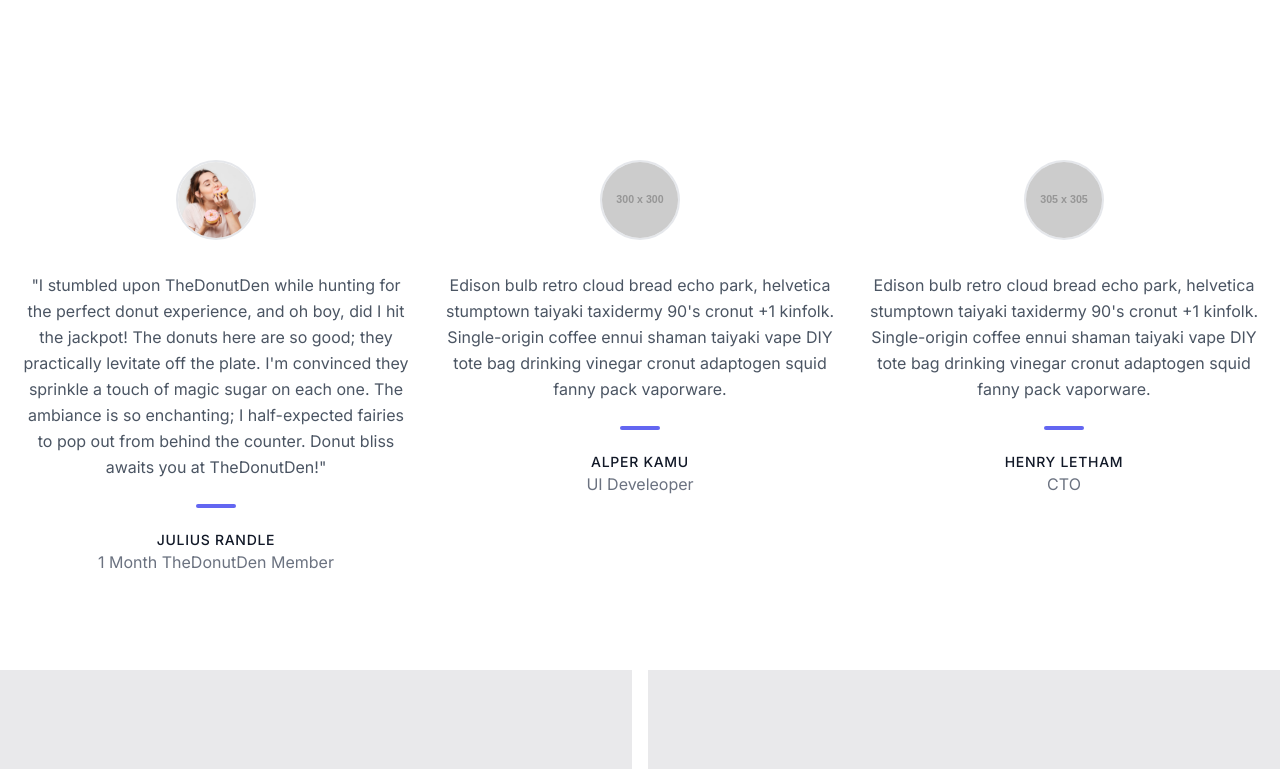
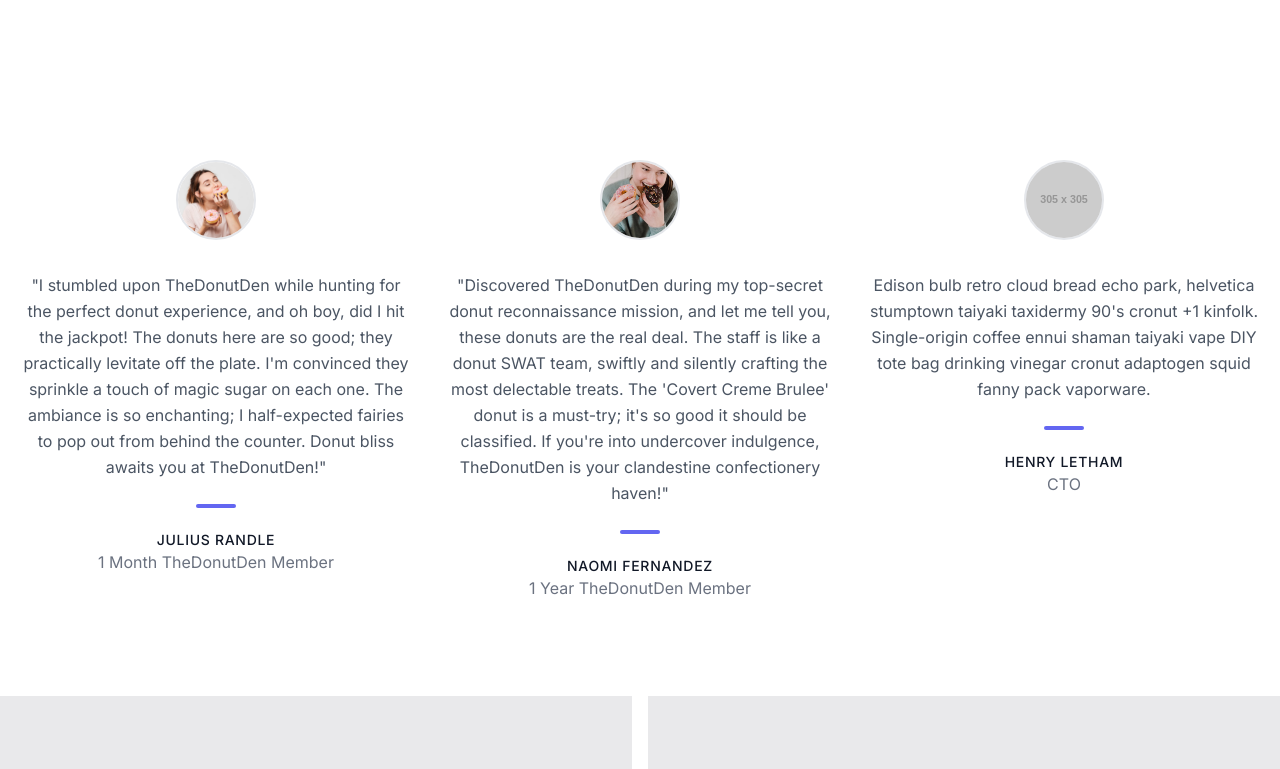
Before and after one commit to divanand13/is218-final---Div-and-Josue, a Next.js app in the folder donutshop/: page / in a window 1280 px wide. Shown: the part 582-1351 px from the top of the page. Built offline with nearby package versions, Linux system fonts and the light colour scheme.

Commit message:
created second testimonial #11

```diff
--- a/donutshop/src/app/components/testimonials.tsx
+++ b/donutshop/src/app/components/testimonials.tsx
@@ -16,11 +16,11 @@
             </div>
             <div className="lg:w-1/3 lg:mb-0 mb-6 p-4">
               <div className="h-full text-center">
-                <img alt="testimonial" className="w-20 h-20 mb-8 object-cover object-center rounded-full inline-block border-2 border-gray-200 bg-gray-100" src="https://dummyimage.com/300x300"/>
-                <p className="leading-relaxed">Edison bulb retro cloud bread echo park, helvetica stumptown taiyaki taxidermy 90's cronut +1 kinfolk. Single-origin coffee ennui shaman taiyaki vape DIY tote bag drinking vinegar cronut adaptogen squid fanny pack vaporware.</p>
+                <img alt="testimonial" className="w-20 h-20 mb-8 object-cover object-center rounded-full inline-block border-2 border-gray-200 bg-gray-100" src="/images/testimonial2.jpg"/>
+                <p className="leading-relaxed">"Discovered TheDonutDen during my top-secret donut reconnaissance mission, and let me tell you, these donuts are the real deal. The staff is like a donut SWAT team, swiftly and silently crafting the most delectable treats. The 'Covert Creme Brulee' donut is a must-try; it's so good it should be classified. If you're into undercover indulgence, TheDonutDen is your clandestine confectionery haven!"</p>
                 <span className="inline-block h-1 w-10 rounded bg-indigo-500 mt-6 mb-4"></span>
-                <h2 className="text-gray-900 font-medium title-font tracking-wider text-sm">ALPER KAMU</h2>
-                <p className="text-gray-500">UI Develeoper</p>
+                <h2 className="text-gray-900 font-medium title-font tracking-wider text-sm">NAOMI FERNANDEZ</h2>
+                <p className="text-gray-500">1 Year TheDonutDen Member</p>
               </div>
             </div>
             <div className="lg:w-1/3 lg:mb-0 p-4">
```
Also changed, not shown: donutshop/.eslintrc.json, donutshop/public/images/testimonial2.jpg (added).
